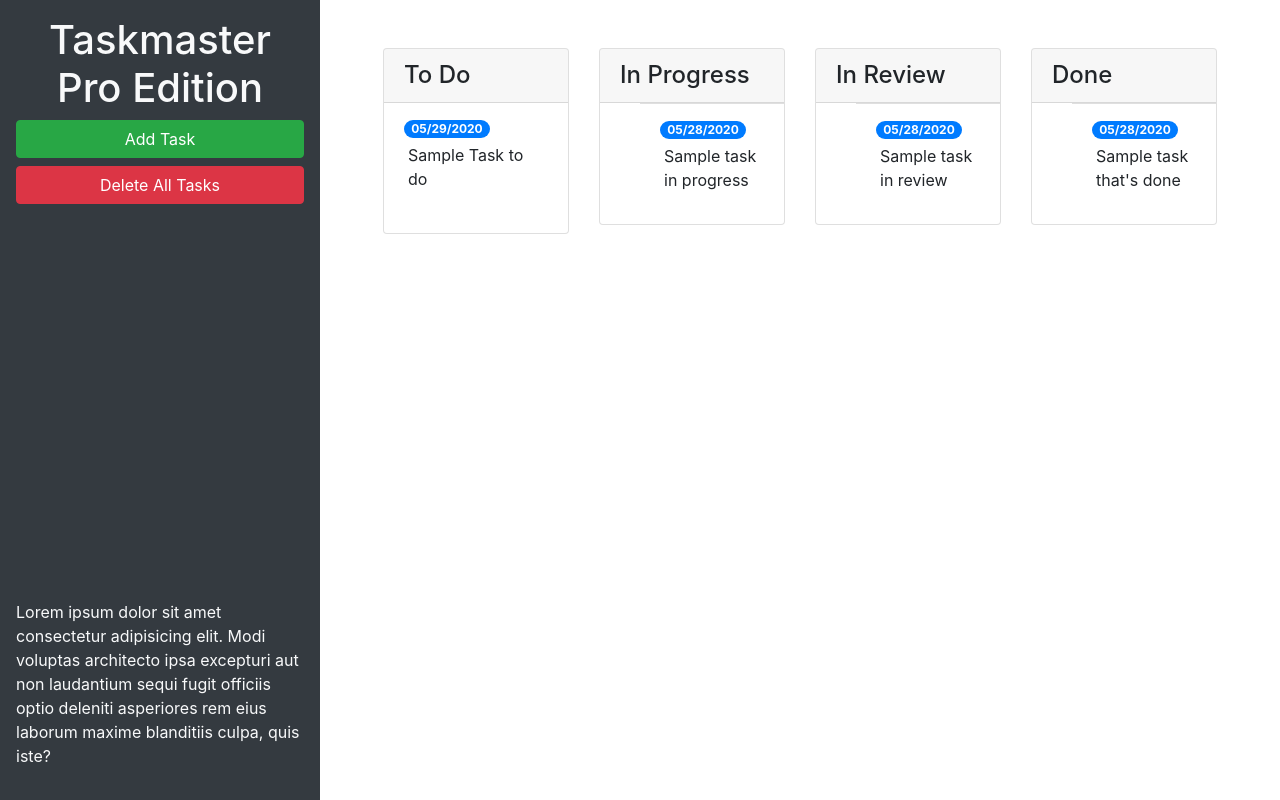
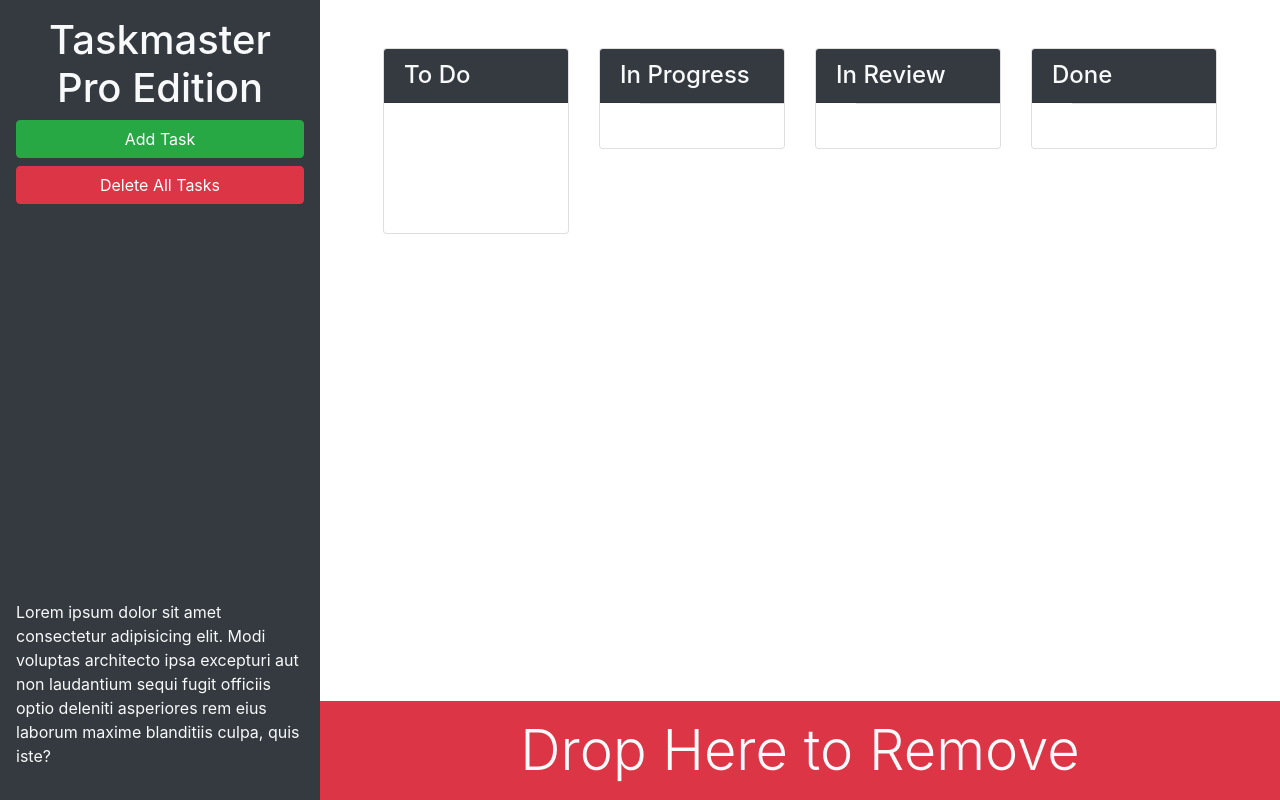
Before and after one commit to Jrophoff/taskmaster-pro, a plain HTML site: page index.html in a window 1280 px wide. Drawn offline with nearby package versions, Linux system fonts and the light colour scheme.

Commit message:
added coloring to the lists and delete button on bottom of screen

```diff
--- a/index.html
+++ b/index.html
@@ -13,27 +13,27 @@
 <body>
 
   <div class="row min-vh-100 no-gutters">
-    <header class="col-12 col-lg-3 bg-dark text-light d-flex flex-column p-4 p-lg-3">
+    <header class="col-12 col-lg-3 bg-dark text-light sticky-top d-flex flex-column p-4 p-lg-3">
       <h1 class="text-center">Taskmaster Pro Edition</h1>
       <button id="create-task" class="btn btn-block btn-success" data-toggle="modal" data-target="#task-form-modal">Add
         Task</button>
       <button id="remove-tasks" class="btn btn-block btn-danger">Delete All Tasks</button>
-      <p class="mt-auto">Lorem ipsum dolor sit amet consectetur adipisicing elit. Modi voluptas architecto ipsa
+      <p class="mt-auto d-none d-lg-block">Lorem ipsum dolor sit amet consectetur adipisicing elit. Modi voluptas architecto ipsa
         excepturi aut non
         laudantium sequi fugit officiis optio deleniti asperiores rem eius laborum maxime blanditiis culpa, quis iste?
       </p>
     </header>
-    <main class="col-12 col-lg-9">
+    <main class="col-12 col-lg-9 d-flex flex-column">
       <div class="m-5 row justify-content-around">
         <!-- todo start-->
         <div class="col-12 col-md-6 col-xl-3 mb-3">
           <div class="card">
-            <h4 class="card-header">
+            <h4 class="card-header bg-dark text-light">
               To Do</h4>
             <ul id="list-toDo" class="list-group list-group-flush">
               <li class="list-group-item">
-                <span class="badge badge-primary badge-pill">05/29/2020</span>
-                <p class="m-1">Sample Task to do</p>
+                <span class="badge badge-primary badge-pill"></span>
+                <p class="m-1"></p>
               </li>
             </ul>
           </div>
@@ -42,13 +42,13 @@
         <!-- in progress start-->
         <div class="col-12 col-md-6 col-xl-3 mb-3">
           <div class="card">
-            <h4 class="card-header">
+            <h4 class="card-header bg-dark text-light">
               In Progress
             </h4>
             <ul id="list-inProgress" class="list-group-flush">
               <li class="list-group-item">
-                <span class="badge badge-primary badge-pill">05/28/2020</span>
-                <p class="m-1">Sample task in progress</p>
+                <span class="badge badge-primary badge-pill"></span>
+                <p class="m-1"></p>
               </li>
             </ul>
           </div>
@@ -57,13 +57,13 @@
         <!-- in review start-->
         <div class="col-12 col-md-6 col-xl-3 mb-3">
           <div class="card">
-            <h4 class="card-header">
+            <h4 class="card-header bg-dark text-light">
               In Review
             </h4>
             <ul id="list-inReview" class="list-group-flush">
               <li class="list-group-item">
-                <span class="badge badge-primary badge-pill">05/28/2020</span>
-                <p class="m-1">Sample task in review</p>
+                <span class="badge badge-primary badge-pill"></span>
+                <p class="m-1"></p>
               </li>
             </ul>
           </div>
@@ -72,18 +72,23 @@
         <!-- done start-->
         <div class="col-12 col-md-6 col-xl-3 mb-3">
           <div class="card">
-            <h4 class="card-header">
+            <h4 class="card-header bg-dark text-light">
               Done
-              </h2>
+              </h4>
               <ul id="list-done" class="list-group-flush">
                 <li class="list-group-item">
-                  <span class="badge badge-primary badge-pill">05/28/2020</span>
-                  <p class="m-1">Sample task that's done</p>
+                  <span class="badge badge-primary badge-pill"></span>
+                  <p class="m-1"></p>
                 </li>
               </ul>
           </div>
         </div>
         <!-- done end-->
+      </div>
+      <div id="trash" class="mt-auto">
+        <div class= "w-100 bg-danger p-3 text-center text-light display-4">
+          Drop Here to Remove
+        </div>
       </div>
     </main>
   </div>
```
